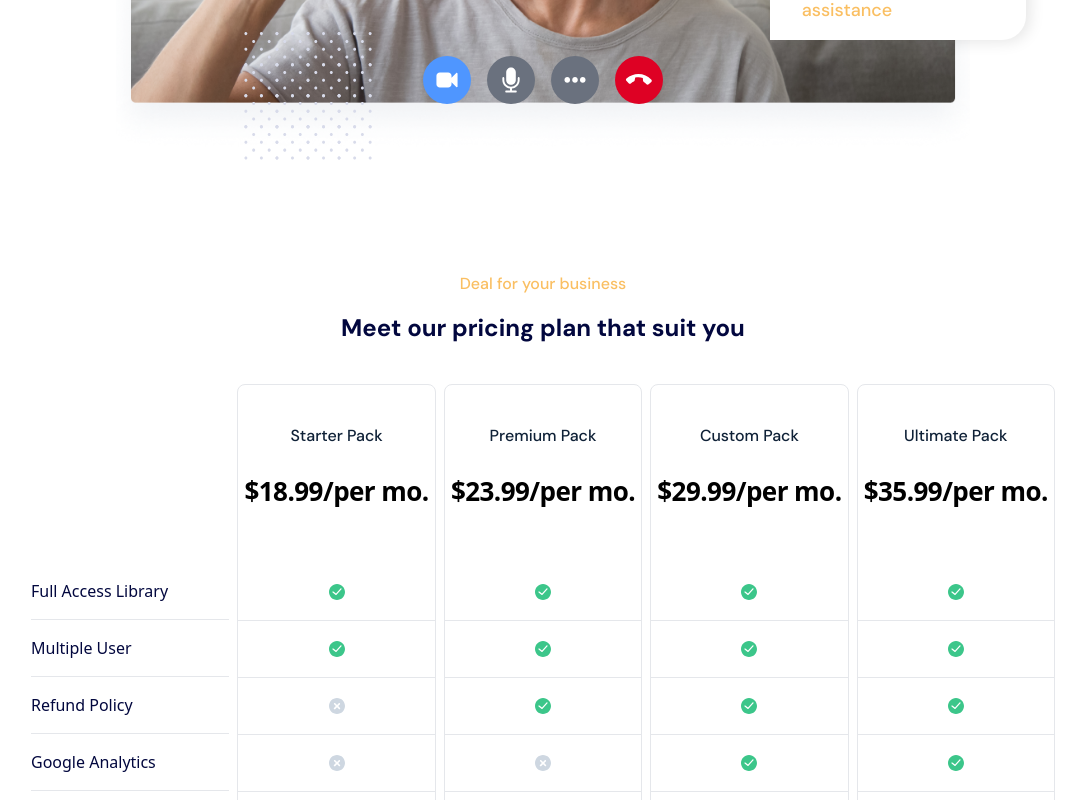
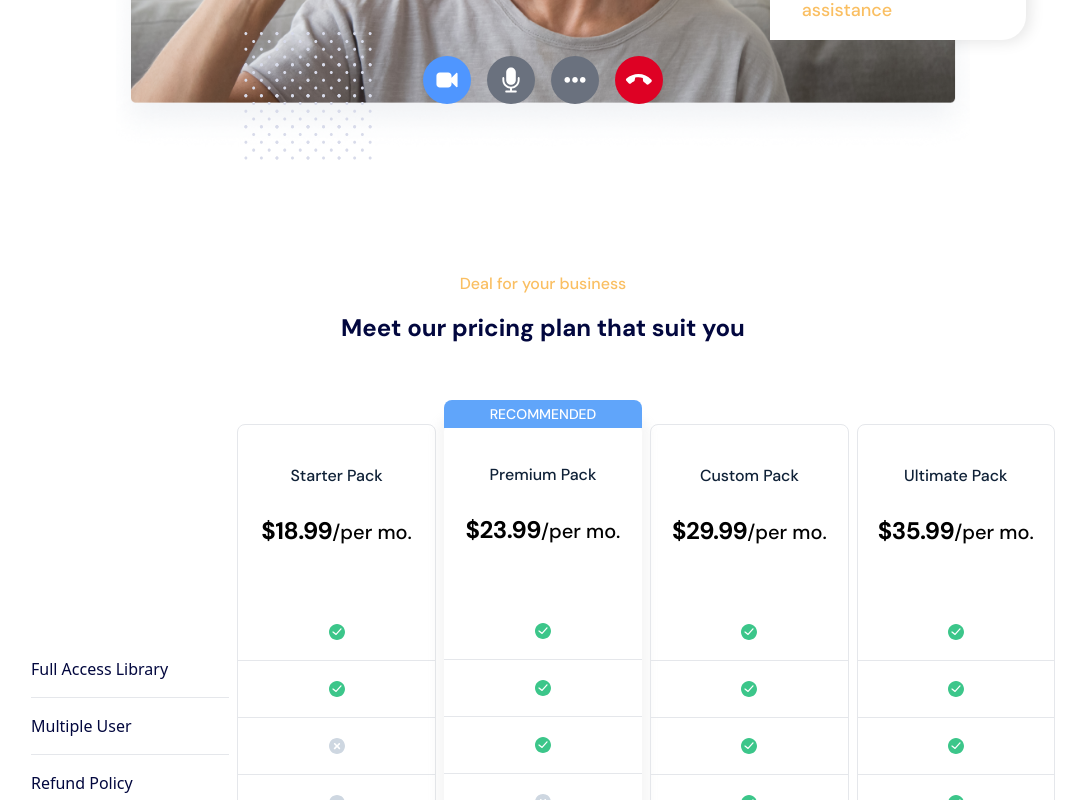
Before and after one commit to mikechibuzor/startup-landing-page, a Vue app: page / in a window 1280 px wide. Shown: the part 2000-2800 px from the top of the page, without its empty margins (97-1183 px from the left). Built offline with nearby package versions, Linux system fonts and the light colour scheme.

Commit message:
clean up

```diff
--- a/src/components/first-viewport/FirstViewport.vue
+++ b/src/components/first-viewport/FirstViewport.vue
@@ -1,7 +1,7 @@
 <template>
   <div
     id="home"
-    class="wrapper viewport px-2 md:pb-10 lg:pb-0 xl:px-32 md:px-12 grid lg:grid-cols-2 items-center gap-y-10 md:gap-x-7 xl:gap-x-10 min-h-screen lg:h-height70 lg:min-h-0 xl:min-h-screen pt-20"
+    class="wrapper viewport px-2 xl:px-32 md:px-12 md:pb-10 lg:pb-0 grid lg:grid-cols-2 pt-20 items-center gap-y-10 md:gap-x-7 xl:gap-x-10 min-h-screen"
   >
     <LeftSection />
     <RightSection />
--- a/src/components/fourth-viewport/FourthViewport.vue
+++ b/src/components/fourth-viewport/FourthViewport.vue
@@ -11,7 +11,7 @@
     </div>
     <!-- down -->
     <!-- I made this section for desktop and large screens -->
-    <div class="hidden pricing-container lg:grid grid-cols-5 gap-2 mt-10">
+    <div class="hidden pricing-container lg:grid grid-cols-5 gap-2 mt-20">
       <div class="pricing-bar rounded-lg">
         <div
           class="title-price opacity-0 lg:pt-8 xl:pt-10 flex items-center justify-center flex-col"
@@ -54,15 +54,25 @@
       <div
         v-for="price in pricing"
         :key="price.id"
-        class="pricing-bar border rounded-lg"
+        class="pricing-bar border relative rounded-lg"
+        :class="{ 'recommended-price': price.id === 2 }"
       >
+        <p
+          v-if="price.id === 2"
+          class="bg-blue-400 absolute -top-6 left-0 right-0 px-4 py-1 text-sm rounded-tr-lg rounded-tl-lg font-medium text-center text-white font-dm-sans"
+        >
+          RECOMMENDED
+        </p>
         <div
           class="title-price lg:pt-8 xl:pt-10 flex items-center justify-center flex-col"
         >
-          <h4 class="text-gray-400 lg:mb-4 xl:mb-7 font-medium font-dm-sans">
+          <h4 class="text-gray-300 lg:mb-4 xl:mb-7 font-medium font-dm-sans">
             {{ price.title }}
           </h4>
-          <h2 class="text-3xl font-medium">{{ price.price }}/per mo.</h2>
+          <h2 class="text-xl font-medium font-dm-sans">
+            <span class="price">{{ price.price }}</span
+            >/per mo.
+          </h2>
         </div>
         <div class="pricing-coverage">
           <ul class="lg:mt-8 xl:mt-14">
@@ -121,7 +131,7 @@
         class="pricing-card border rounded-xl mt-20"
       >
         <div class="title-price pt-5 flex items-center justify-center flex-col">
-          <h4 class="text-gray-400 font-medium font-dm-sans">
+          <h4 class="text-gray-300 font-medium font-dm-sans">
             {{ price.title }}
           </h4>
           <h2 class="text-3xl font-medium">{{ price.price }}/per mo.</h2>
@@ -241,9 +251,13 @@ export default {
 </script>
 
 <style scoped>
-.title-price h2 {
-  font-weight: 700;
-  font-size: 26px;
+.recommended-price {
+  border: none;
+  box-shadow: 0px 0px 8px 8px rgba(180, 178, 178, 0.1);
+}
+.title-price h2 span.price {
+  font-weight: 600;
+  font-size: 24px;
   line-height: 34px;
   text-align: center;
   letter-spacing: -0.55px;
--- a/src/components/navbar/NavBar.vue
+++ b/src/components/navbar/NavBar.vue
@@ -2,27 +2,27 @@
   <div class="wrapper flex items-center">
     <!-- nav for desktop and large screens-->
     <nav class="hidden lg:block">
-      <ul class="flex ml-5 xl:ml-0 lg:gap-4 xl:gap-8">
+      <ul class="flex ml-5 xl:ml-0 gap-4 xl:gap-8 font-dm-sans">
         <li>
-          <a href="#home" class="font-dm-sans active home">Home</a>
+          <a href="#home" class="active home">Home</a>
         </li>
         <li>
-          <a href="#services" class="font-dm-sans services">Services</a>
+          <a href="#services" class="services">Services</a>
         </li>
         <li>
-          <a href="#feature" class="font-dm-sans feature">Feature</a>
+          <a href="#feature" class="feature">Feature</a>
         </li>
         <li>
-          <a href="#pricing" class="font-dm-sans pricing">Pricing</a>
+          <a href="#pricing" class="pricing">Pricing</a>
         </li>
         <li>
-          <a href="#clients" class="font-dm-sans clients">Our Clients</a>
+          <a href="#clients" class="clients">Our Clients</a>
         </li>
         <li>
-          <a href="#blog" class="font-dm-sans blog">Blog</a>
+          <a href="#blog" class="blog">Blog</a>
         </li>
         <li>
-          <a href="#faq" class="font-dm-sans faq">Faq</a>
+          <a href="#faq" class="faq">Faq</a>
         </li>
       </ul>
     </nav>
```
